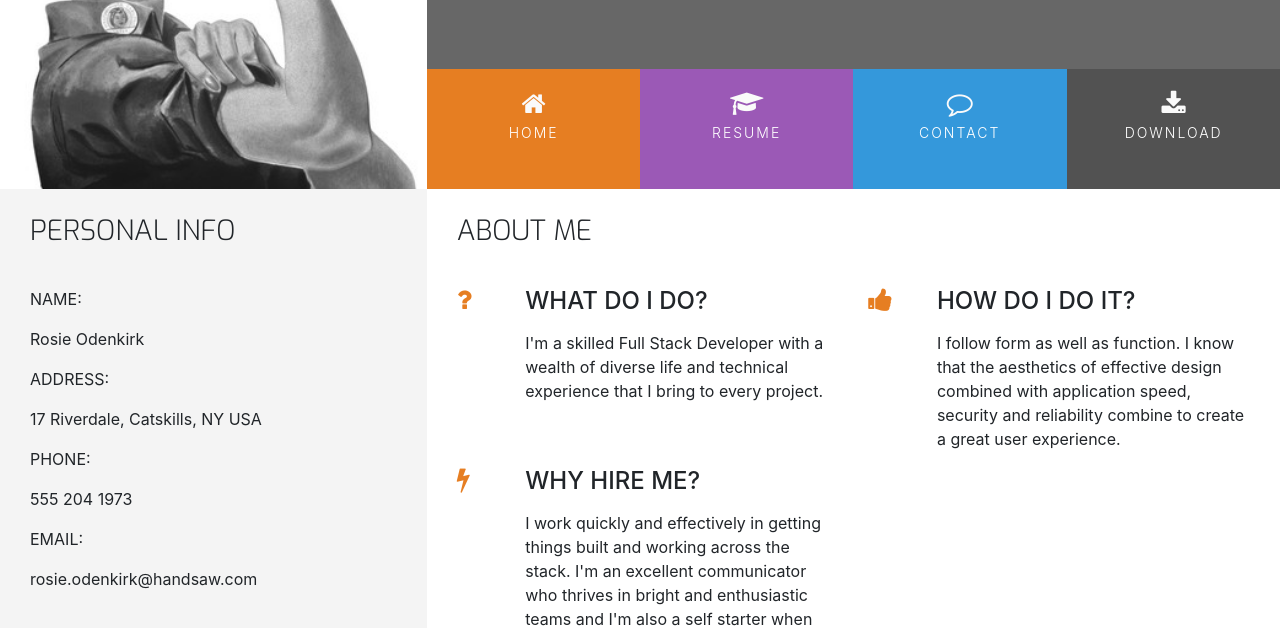
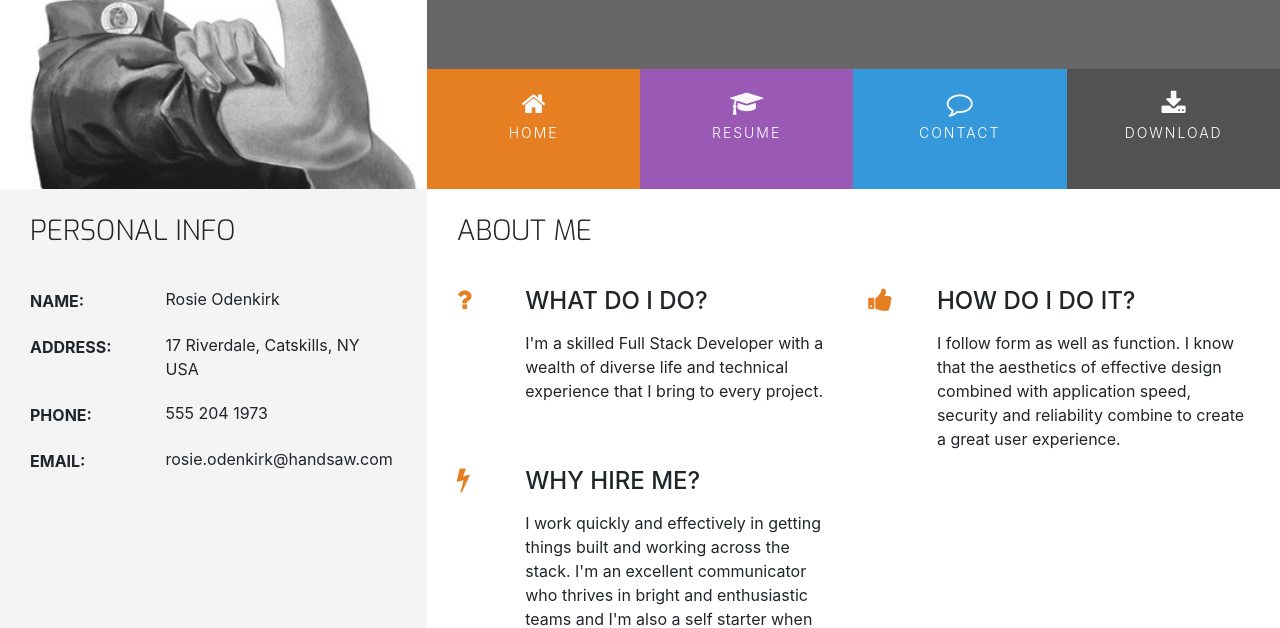
Before and after one commit to EbbaGronvall/Resume, a plain HTML site: page index.html in a window 1280 px wide. Shown: the part 180-808 px from the top of the page. Drawn offline with nearby package versions, Linux system fonts and the light colour scheme.

Commit message:
Add css to personal-info

```diff
--- a/assets/css/style.css
+++ b/assets/css/style.css
@@ -221,3 +221,38 @@ footer {
 .three-reasons-heading {
   margin-bottom: 15px;
 }
+
+/*----------------------------------Personal info*/
+
+.personal-info-item {
+  margin-bottom: 20px;
+  display: block;
+  clear: both;
+}
+
+.personal-info-item .key,
+.personal-info-item .value {
+  padding-right: 8px;
+  display: inline-block;
+}
+
+.personal-info-item .key p,
+.personal-info-item .value p {
+  margin: 0;
+}
+
+.personal-info-item .key {
+  width: 30%;
+  margin-right: 21px;
+  padding-top: 2px;
+  vertical-align: top;
+}
+
+.personal-info-item .key p {
+  font-weight: 700;
+}
+
+.personal-info-item .value {
+  position: relative;
+  width: 60%;
+}
```
